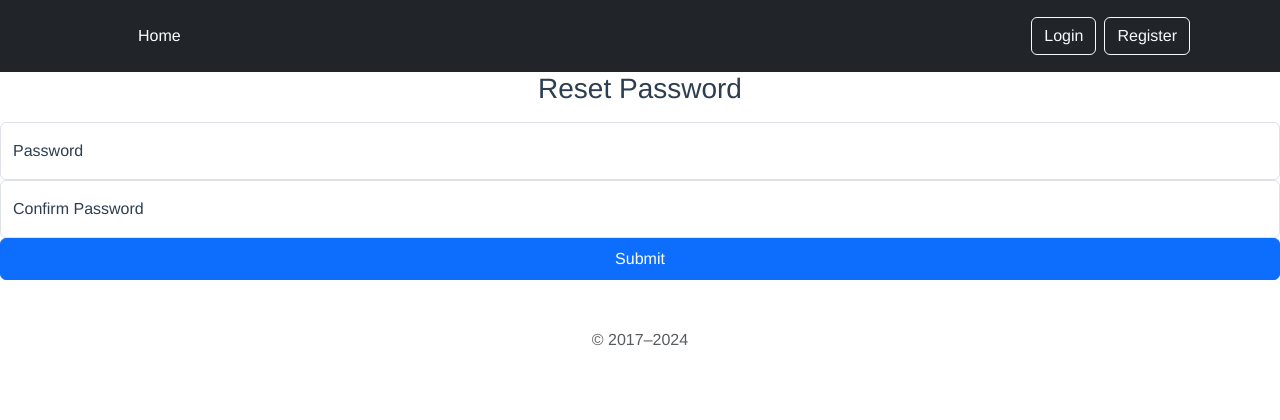
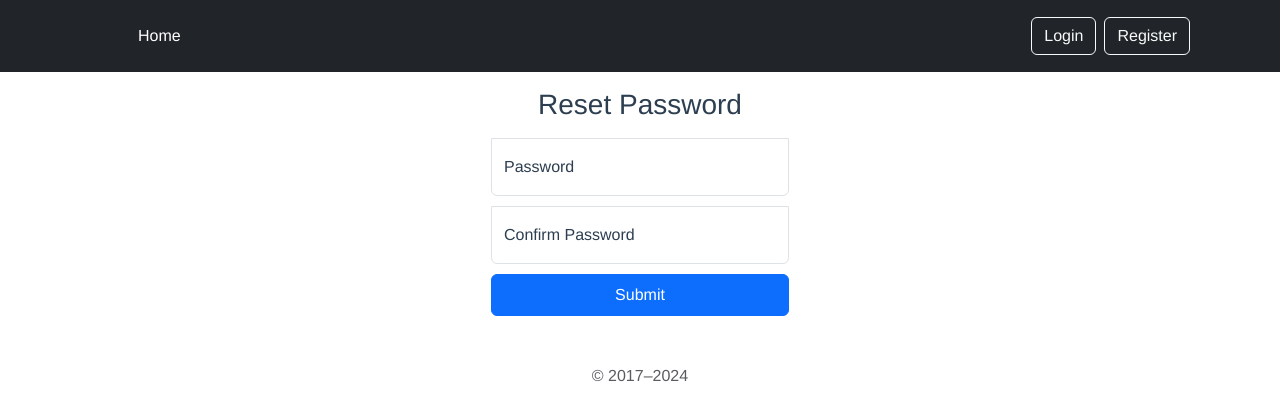
Before and after one commit to gulshanje/django_vue_authentication, a Vue app in the folder frontend/core-vue-auth/: page /reset/1 in a window 1280 px wide. Shown: the top 420 px of the page. Built offline with nearby package versions, Linux system fonts and the light colour scheme.

Commit message:
Updated form class

```diff
--- a/frontend/core-vue-auth/src/views/ResetView.vue
+++ b/frontend/core-vue-auth/src/views/ResetView.vue
@@ -1,4 +1,6 @@
 <template>
+  <main class="form-signin w-100 m-auto">
+
    <form @submit.prevent="submit">
     <!-- <img class="mb-4" src="@/assets/dhaba.jpeg" alt="" width="150" height="75"> -->
     <h1 class="h3 mb-3 fw-normal">Reset Password</h1>
@@ -15,6 +17,7 @@
     <button class="btn btn-primary w-100 py-2" type="submit">Submit</button>
     <p class="mt-5 mb-3 text-body-secondary">&copy; 2017–2024</p>
   </form>
+  </main>
 </template>
 
 <script>
```
